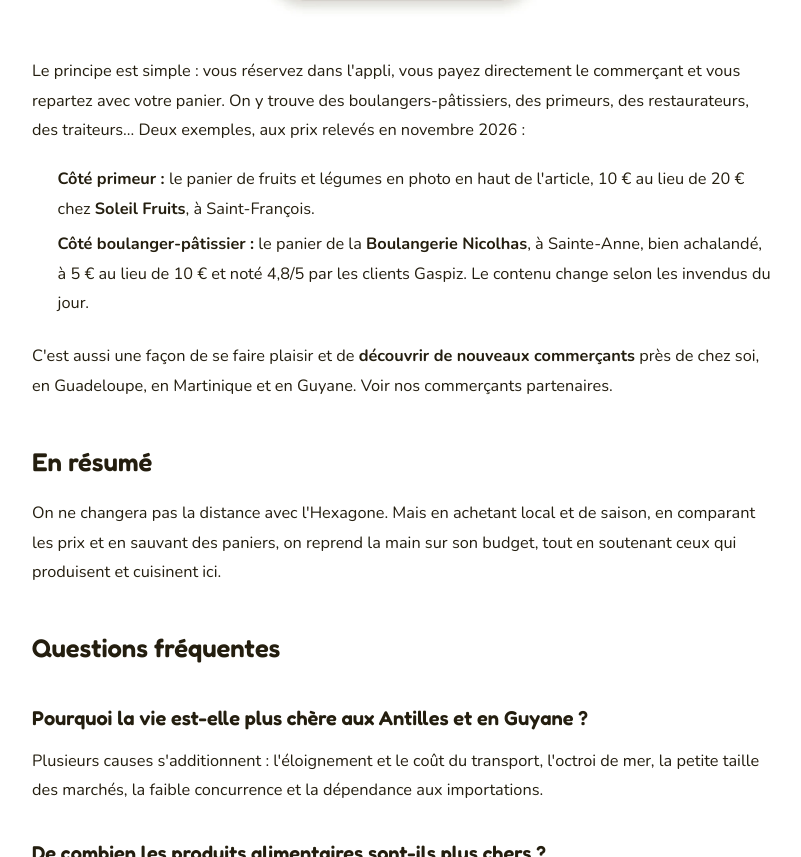
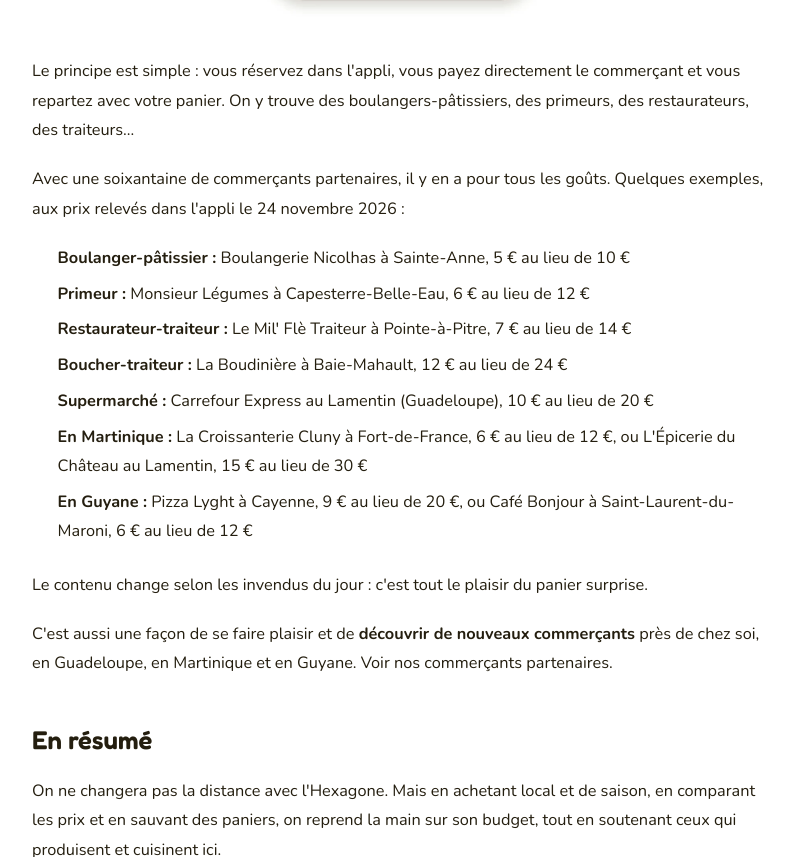
Before and after one commit to nprieto-ext/Gaspiz__Site, a plain HTML site: page blog/vie-chere-antilles-guyane.html in a window 1280 px wide. Shown: the part 5508-6365 px from the top of the page, without its empty margins (238-1039 px from the left). Drawn offline with nearby package versions, Linux system fonts and the light colour scheme; grey boxes are pictures that could not be loaded.

Commit message:
Article vie chère : exemples de paniers variés sur les 3 territoires
Co-Authored-By: Claude Opus 5.5 <noreply@anthropic.com>

```diff
--- a/blog/vie-chere-antilles-guyane.html
+++ b/blog/vie-chere-antilles-guyane.html
@@ -88,7 +88,7 @@
       <div class="article-meta"><span>💡 Conseils</span> · <span>Novembre 2026</span></div>
       <h1 class="article-title">Vie chère aux Antilles-Guyane : pourquoi tout coûte plus cher et comment payer moins</h1>
       <p class="article-lead">Les produits alimentaires coûtent environ 40 % de plus que dans l'Hexagone. On vous explique pourquoi, et surtout comment faire des économies.</p>
-      <img src="../img/2026-11-vie-chere-panier.webp" alt="Panier anti-gaspi de fruits et légumes de Soleil Fruits, en Guadeloupe" style="max-width: 420px; width: 100%; margin: 2rem auto 0; border-radius: var(--radius); box-shadow: var(--shadow); display: block;" />
+      <img src="../img/2026-11-vie-chere-panier.webp" alt="Panier anti-gaspi de fruits et légumes en Guadeloupe" style="max-width: 420px; width: 100%; margin: 2rem auto 0; border-radius: var(--radius); box-shadow: var(--shadow); display: block;" />
       <p class="photo-credit" style="max-width: 420px; margin: 0.4rem auto 0;">© Gaspiz</p>
     </div>
   </header>
@@ -165,11 +165,18 @@
           <video src="../img/2026-11-appli-demo.mp4" poster="../img/2026-11-appli-gaspiz.webp" aria-label="Démonstration : réserver un panier dans l'application Gaspiz" autoplay muted loop playsinline preload="metadata" style="display: block; width: 100%; height: auto;"></video>
         </figure>
 
-        <p>Le principe est simple : vous réservez dans l'appli, vous payez directement le commerçant et vous repartez avec votre panier. On y trouve des boulangers-pâtissiers, des primeurs, des restaurateurs, des traiteurs... Deux exemples, aux prix relevés en novembre 2026 :</p>
+        <p>Le principe est simple : vous réservez dans l'appli, vous payez directement le commerçant et vous repartez avec votre panier. On y trouve des boulangers-pâtissiers, des primeurs, des restaurateurs, des traiteurs...</p>
+        <p>Avec une soixantaine de commerçants partenaires, il y en a pour tous les goûts. Quelques exemples, aux prix relevés dans l'appli le 24 novembre 2026 :</p>
         <ul>
-          <li><strong>Côté primeur :</strong> le panier de fruits et légumes en photo en haut de l'article, 10 € au lieu de 20 € chez <strong>Soleil Fruits</strong>, à Saint-François.</li>
-          <li><strong>Côté boulanger-pâtissier :</strong> le panier de la <strong>Boulangerie Nicolhas</strong>, à Sainte-Anne, bien achalandé, à 5 € au lieu de 10 € et noté 4,8/5 par les clients Gaspiz. Le contenu change selon les invendus du jour.</li>
+          <li><strong>Boulanger-pâtissier :</strong> Boulangerie Nicolhas à Sainte-Anne, 5 € au lieu de 10 €</li>
+          <li><strong>Primeur :</strong> Monsieur Légumes à Capesterre-Belle-Eau, 6 € au lieu de 12 €</li>
+          <li><strong>Restaurateur-traiteur :</strong> Le Mil' Flè Traiteur à Pointe-à-Pitre, 7 € au lieu de 14 €</li>
+          <li><strong>Boucher-traiteur :</strong> La Boudinière à Baie-Mahault, 12 € au lieu de 24 €</li>
+          <li><strong>Supermarché :</strong> Carrefour Express au Lamentin (Guadeloupe), 10 € au lieu de 20 €</li>
+          <li><strong>En Martinique :</strong> La Croissanterie Cluny à Fort-de-France, 6 € au lieu de 12 €, ou L'Épicerie du Château au Lamentin, 15 € au lieu de 30 €</li>
+          <li><strong>En Guyane :</strong> Pizza Lyght à Cayenne, 9 € au lieu de 20 €, ou Café Bonjour à Saint-Laurent-du-Maroni, 6 € au lieu de 12 €</li>
         </ul>
+        <p>Le contenu change selon les invendus du jour : c'est tout le plaisir du panier surprise.</p>
         <p>C'est aussi une façon de se faire plaisir et de <strong>découvrir de nouveaux commerçants</strong> près de chez soi, en Guadeloupe, en Martinique et en Guyane. <a href="https://gaspiz.fr/commercants" target="_blank" rel="noopener">Voir nos commerçants partenaires</a>.</p>
 
         <h2>En résumé</h2>
```
Also changed, not shown: 1 other file.
